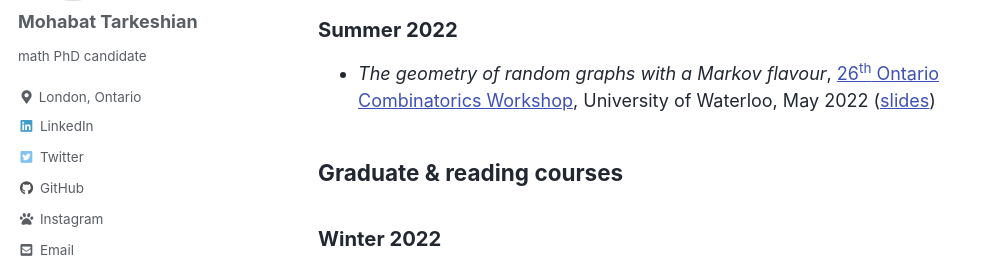
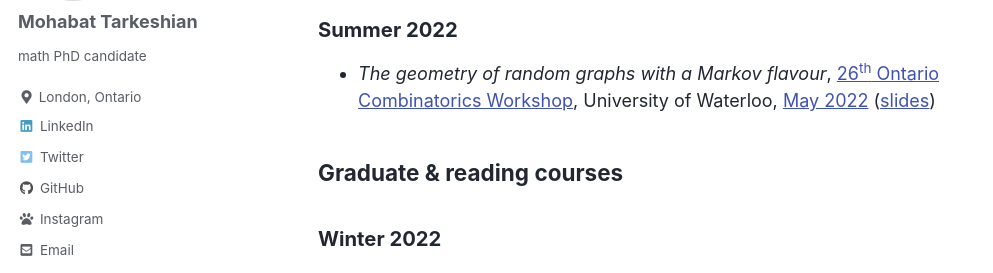
Before and after one commit to mohabatt/mohabatt.github.io, a Jekyll site: the page built from research.md, in a window 1280 px wide and 900 px high, scrolled down 944 px. Shown: the part 170-443 px from the top of the window, without its empty margins (0-993 px from the left). Built offline with Jekyll 4.4.1, drawn with Linux system fonts in a browser that asks for light colours; cached includes are drawn as plain includes; some of the changed lines change nothing that is shown.

Commit message:
OCW group picture

```diff
--- a/research.md
+++ b/research.md
@@ -15,7 +15,7 @@
 
 ## Talks
 ### Summer 2022
-- *The geometry of random graphs with a Markov flavour*, [26<sup>th</sup> Ontario Combinatorics Workshop](http://www.fields.utoronto.ca/activities/21-22/combinatorics), University of Waterloo, May 2022 ([slides](/files/OCW-slides.pdf))
+- *The geometry of random graphs with a Markov flavour*, [26<sup>th</sup> Ontario Combinatorics Workshop](http://www.fields.utoronto.ca/activities/21-22/combinatorics), University of Waterloo, [May 2022](/files/OCW-picture.jpg) ([slides](/files/OCW-slides.pdf))
 
 ## Graduate & reading courses
 ### Winter 2022
```
Also changed, not shown: 1 other file.
